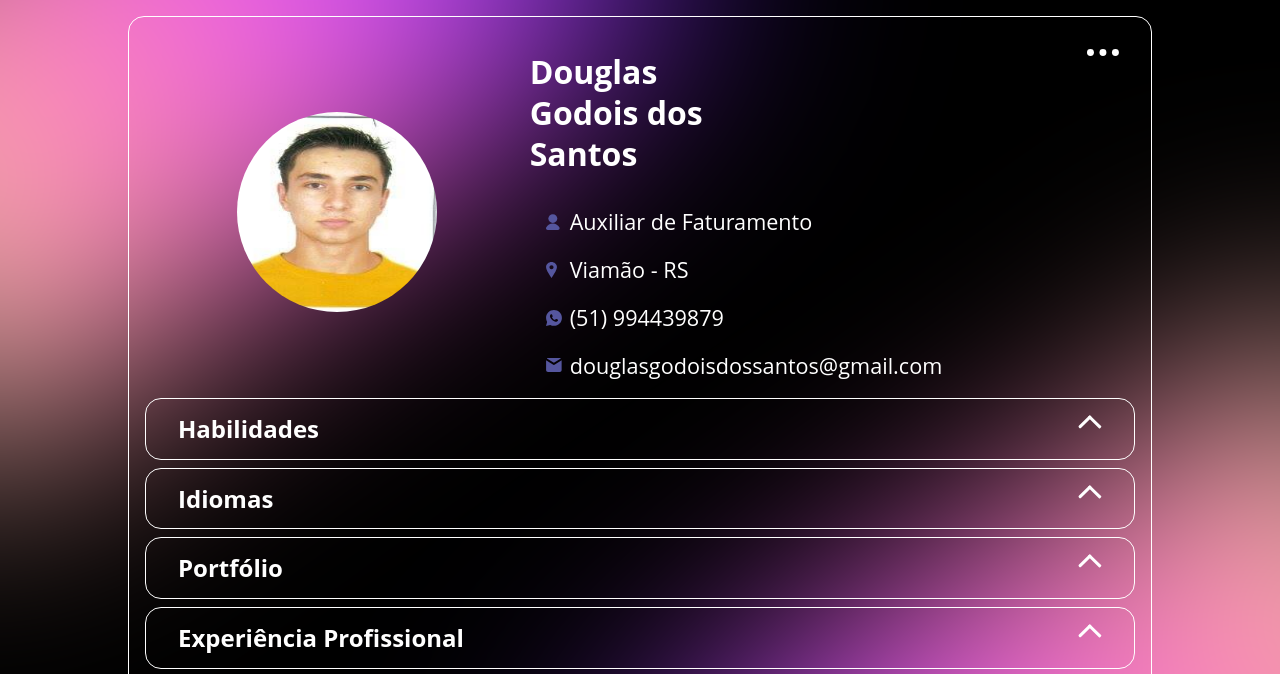
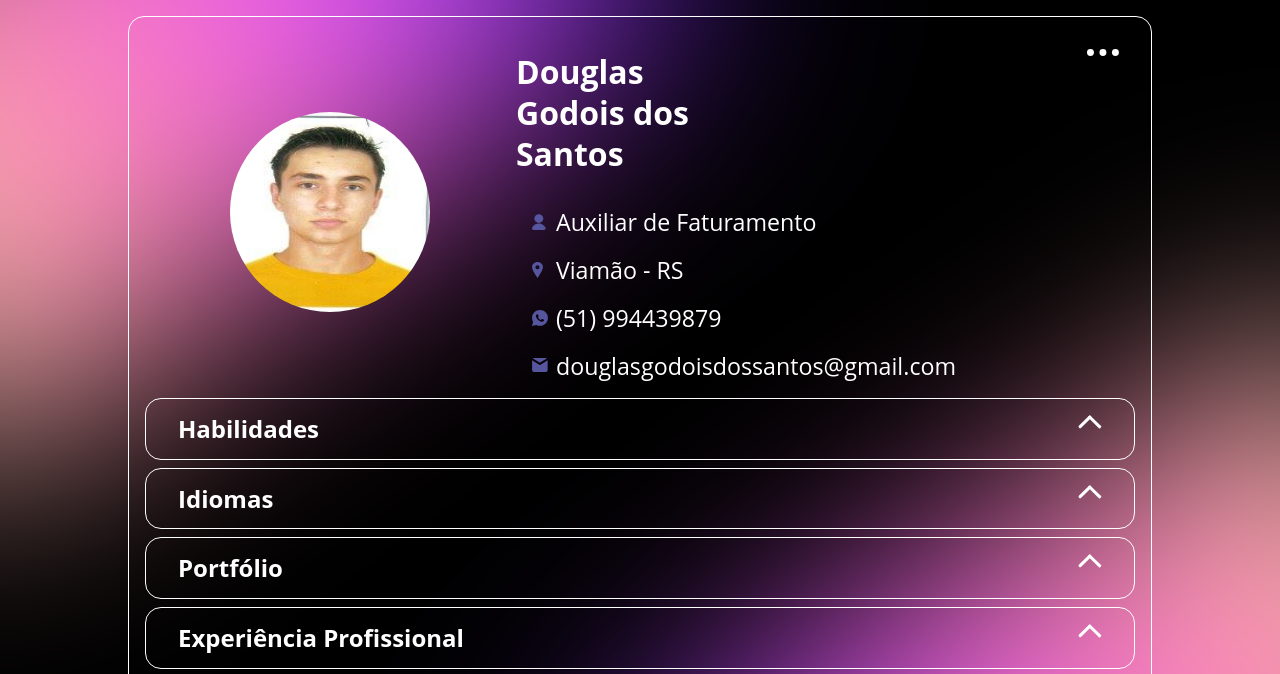
Before and after one commit to gogadgs/Portfolio, a website: page index.html in a window 1280 px wide. Shown: the top 674 px of the page. Drawn offline with nearby package versions, Linux system fonts and the light colour scheme.

Commit message:
Update header.css

```diff
--- a/CSS/header.css
+++ b/CSS/header.css
@@ -40,7 +40,7 @@
     flex-direction:row;
     align-items:center;
     margin:0.5rem;
-    font-size:2.7vh;
+    font-size:2.9vh;
 
 
 }
```
